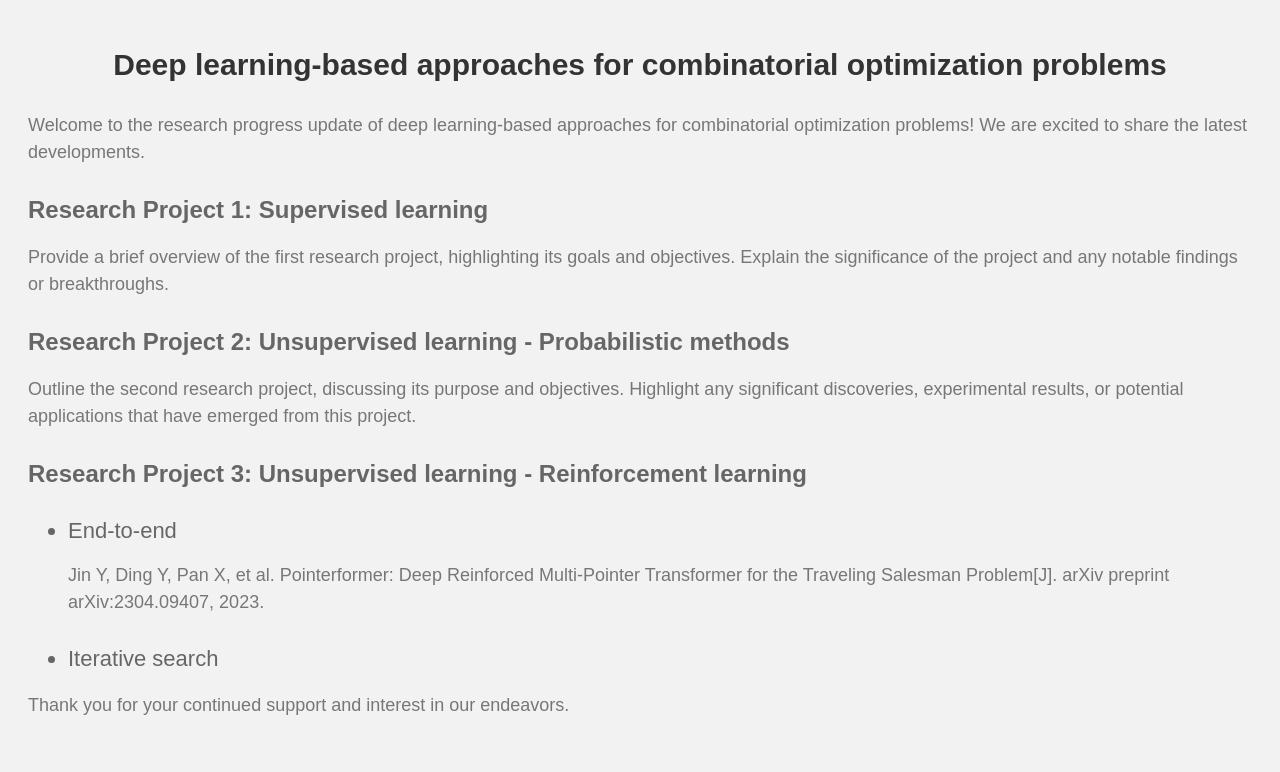
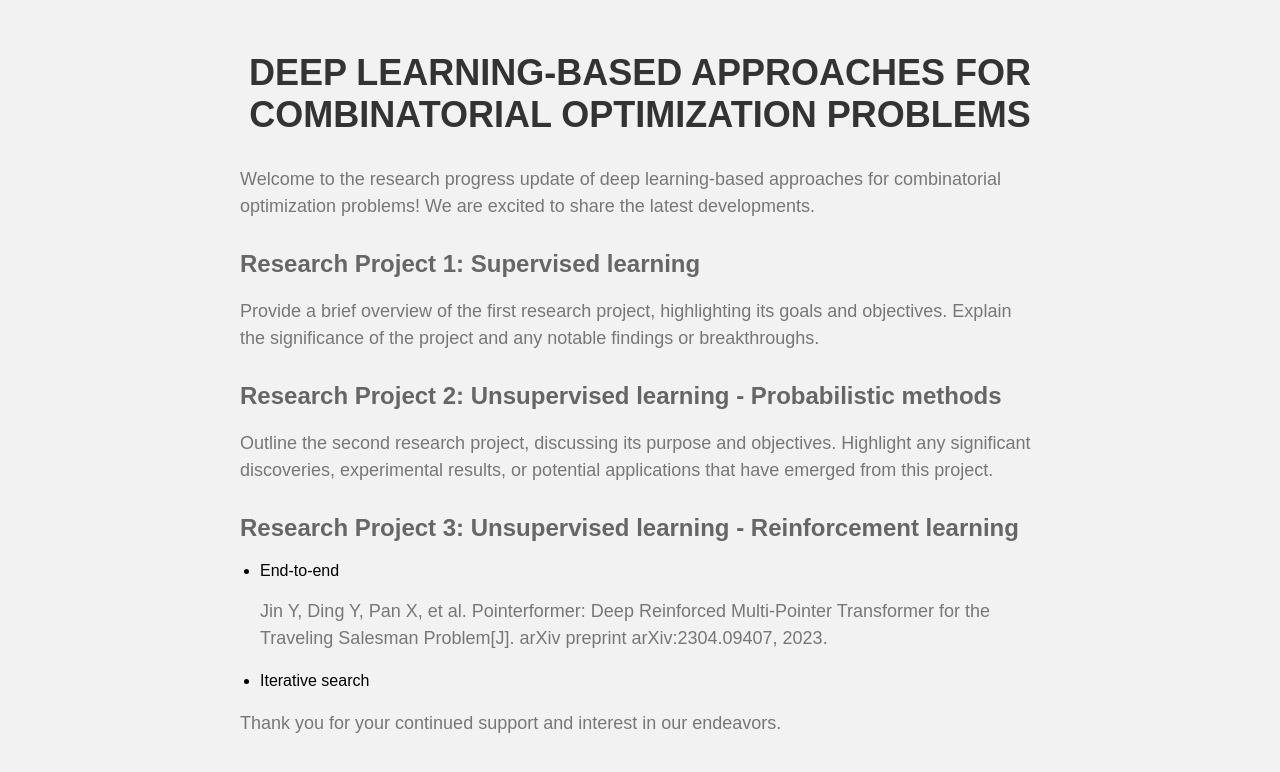
Before and after one commit to Learning4Optimization/Learning4Optimization.github.io, a plain HTML site: page index.html in a window 1280 px wide. Drawn offline with Linux system fonts and the light colour scheme.

Commit message:
index.html

```diff
--- a/index.html
+++ b/index.html
@@ -11,20 +11,15 @@
 
     h1 {
       color: #333;
-      font-size: 30px;
+      font-size: 36px;
       text-align: center;
       margin-bottom: 30px;
+      text-transform: uppercase;
     }
 
     h2 {
       color: #666;
       font-size: 24px;
-      margin-top: 30px;
-    }
-
-    li {
-      color: #666;
-      font-size: 22px;
       margin-top: 30px;
     }
 
@@ -34,9 +29,25 @@
       line-height: 1.5;
       margin-bottom: 20px;
     }
+
+    ul {
+      list-style-type: disc;
+      margin-bottom: 20px;
+      padding-left: 20px;
+    }
+
+    ul li {
+      margin-bottom: 10px;
+    }
+
+    .container {
+      max-width: 800px;
+      margin: 0 auto;
+    }
   </style>
 </head>
 <body>
+  <div class="container">
     <h1>Deep learning-based approaches for combinatorial optimization problems</h1>
     <p>Welcome to the research progress update of deep learning-based approaches for combinatorial optimization problems! We are excited to share the latest developments.</p>
 
```
Lines whose indentation alone changed are shown as unchanged.
